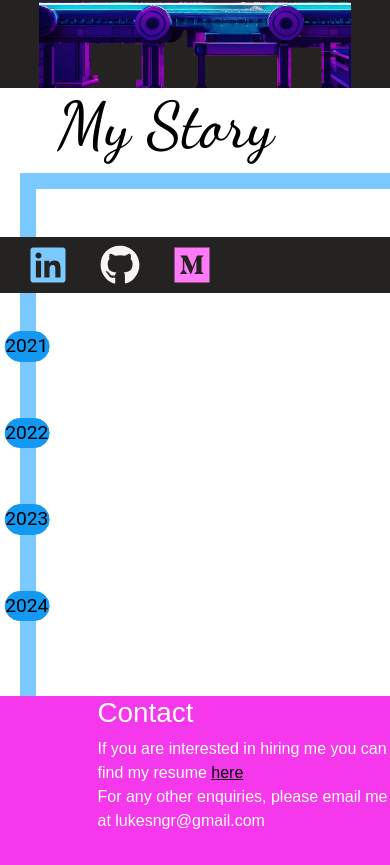
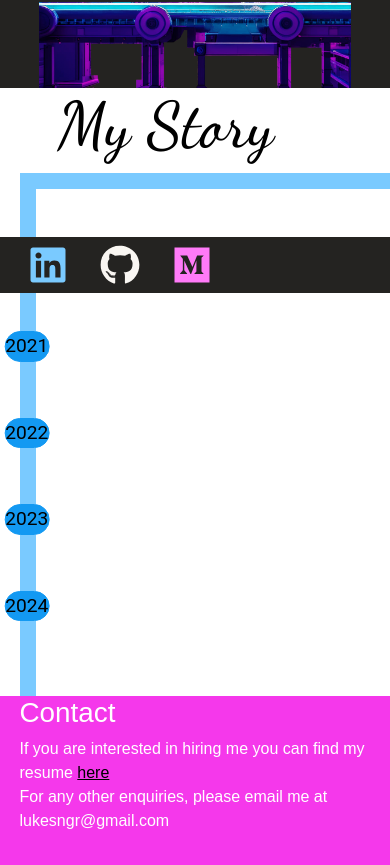
Before and after one commit to lukesngr/sangaworld, a Next.js app: page /home in a window 390 px wide. Shown: the part 551-1416 px from the top of the page. Built offline with nearby package versions, Linux system fonts and the light colour scheme.

Commit message:
Looking good, semi final version

```diff
--- a/src/styles/dialogboxprofile.scss
+++ b/src/styles/dialogboxprofile.scss
@@ -7,6 +7,9 @@
     margin-right: auto;
     display: block;
     width: 100%;
+    -webkit-user-select: none;
+    -ms-user-select: none;
+    user-select: none;
 }
 
 .vaporDialog {
--- a/src/styles/hiring.scss
+++ b/src/styles/hiring.scss
@@ -10,5 +10,10 @@
 
 .hiringDiv a {
     color: black;
+}
 
+@media only screen and (max-width: 900px) {
+    .hiringDiv {
+        padding-left: 5%;
+    }
 }
```
